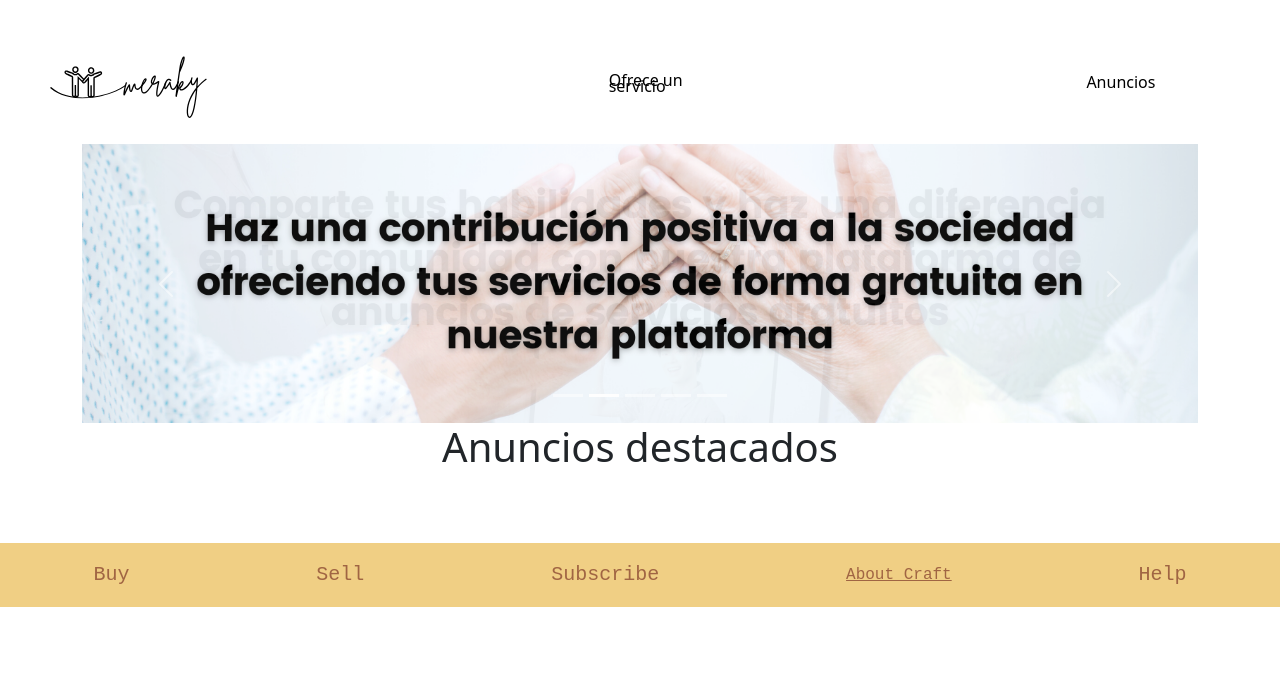
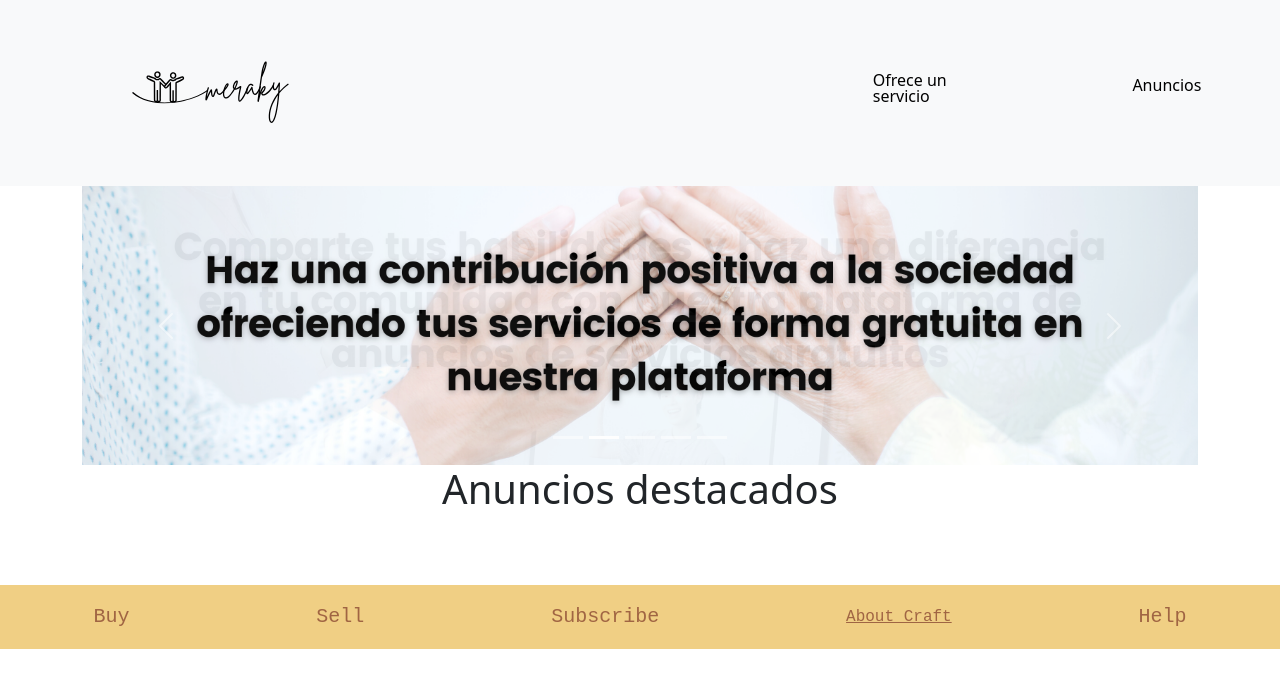
Before and after one commit to Meraky-Hackaton-F5/Meraky-Market, a React (Vite) app: page / in a window 1280 px wide. Shown: the top 688 px of the page. Built offline with nearby package versions, Linux system fonts and the light colour scheme.

Commit message:
Changed navbar

```diff
--- a/src/components/Navbar.css
+++ b/src/components/Navbar.css
@@ -1,26 +1,27 @@
-
-  .navbar {
-    display: flex;
-    justify-content: space-between;
-    background-color: white;
-    height: 18vh;
-    width: 90vw;
-
-  }
-
 .logo{
   width: 20vw;
   height: 20vh;
-
-
 }
 
+.menu{
+display: flex;
+justify-content: space-between;
+}
 
+.navbar-DashBoard{
+margin-top: 1vw;
+}
+
+.navbar-Products{
+margin-left: 40vw;
+margin-right: 10vw;
+}
 
 p{
   color: black;
   text-decoration: none;
 }
+
 .navbar-Products, .navbar-DashBoard{
   text-decoration: none;
 }
--- a/src/components/Navbar.jsx
+++ b/src/components/Navbar.jsx
@@ -1,22 +1,27 @@
 import { NavLink } from 'react-router-dom'
 import "./Navbar.css"
 import logo from '../assets/logo.svg';
+import Container from 'react-bootstrap/Container';
+import Nav from 'react-bootstrap/Nav';
+import Navbar from 'react-bootstrap/Navbar';
 
+function Navigation() {
+return (
+    <Navbar bg="light" expand="xl" className='navigation'>
+        <Container className='menu'>
+        <Navbar.Brand to="/">
+            <NavLink to="/" className="navbar-home"><img src={logo} alt="" className='logo' /></NavLink>
+        </Navbar.Brand>
+        <Navbar.Toggle aria-controls="responsive-navbar-nav" />
+        <Navbar.Collapse id="responsive-navbar-nav">
+        <Nav className="" >
+                <NavLink to="/form" className="navbar-Products"><p style={{lineHeight: 1}}>Ofrece un servicio</p></NavLink>
+                <NavLink to="/advertisement" className="navbar-DashBoard"><p>Anuncios</p></NavLink>
+        </Nav>
+        </Navbar.Collapse>
+        </Container>
+    </Navbar>
+);
+}
 
-const Navbar = () => {
-    return (
-        <nav className="nav-container" >
-            <div className="navbar">
-                {/* <img className="logo-Craft" src={Logo} alt="LogoCraft"></img> */}
-                <NavLink to="/" className="navbar-home"><img src={logo} alt="" className='logo' /></NavLink>
-                <NavLink to="/form" className="navbar-Products"><p>Ofrece un servicio</p></NavLink>
-                <NavLink to="/advertisement" className="navbar-DashBoard"><p>Anuncios</p></NavLink>
-
-
-            </div>
-
-        </nav>
-    );
-};
-
-export default Navbar;
+export default Navigation;
--- a/src/pages/Form.jsx
+++ b/src/pages/Form.jsx
@@ -58,32 +58,32 @@ const CreateProduct = () => {
           <h1>Cuéntanos que ofreces</h1>
   <div className="mb-3">
     <label htmlFor="title" className="form-label">Título</label>
-    <input name="title" type="text" className="form-control" onChange={handleTitleChange}/>
+    <input name="title" type="text" className="form-control" onChange={handleTitleChange} required/>
 
   </div>
   <div className="mb-3">
     <label htmlFor="time" className="form-label">Tiempo</label>
-    <input name="time" type="text" className="form-control" onChange={handleTimeChange}/>
+    <input name="time" type="text" className="form-control" onChange={handleTimeChange} required/>
   </div>
 
   <div className="mb-3">
     <label className="form-label" htmlFor="description">Descripcion</label>
-    <input name="description" type="text" className="form-control" id="input-description" onChange={handleDescriptionChange}/>
+    <input name="description" type="text" className="form-control" id="input-description" required onChange={handleDescriptionChange}/>
   </div>
 
   <div className="mb-3">
     <label htmlFor="user" className="form-label">Usuario</label>
-    <input name="user" type="text" className="form-control" onChange={handleUserChange} />
+    <input name="user" type="text" className="form-control" required onChange={handleUserChange} />
   </div>
 
   <div className="mb-3">
     <label htmlFor="location" className="form-label">Localización</label>
-    <input name="location" type="text" className="form-control" onChange={handleLocationChange} />
+    <input name="location" type="text" className="form-control" required onChange={handleLocationChange} />
   </div>
 
   <div className="mb-3">
     <label htmlFor="img" className="form-label">Imagen</label>
-    <input name="img" type="text" className="form-control" onChange={handleImgChange} />
+    <input name="img" type="text" className="form-control" onChange={handleImgChange} required/>
   </div>
 
   <button type="submit" className="btn btn-primary" id="btn-ad">Enviar</button>
```
Lines whose indentation alone changed are shown as unchanged.
